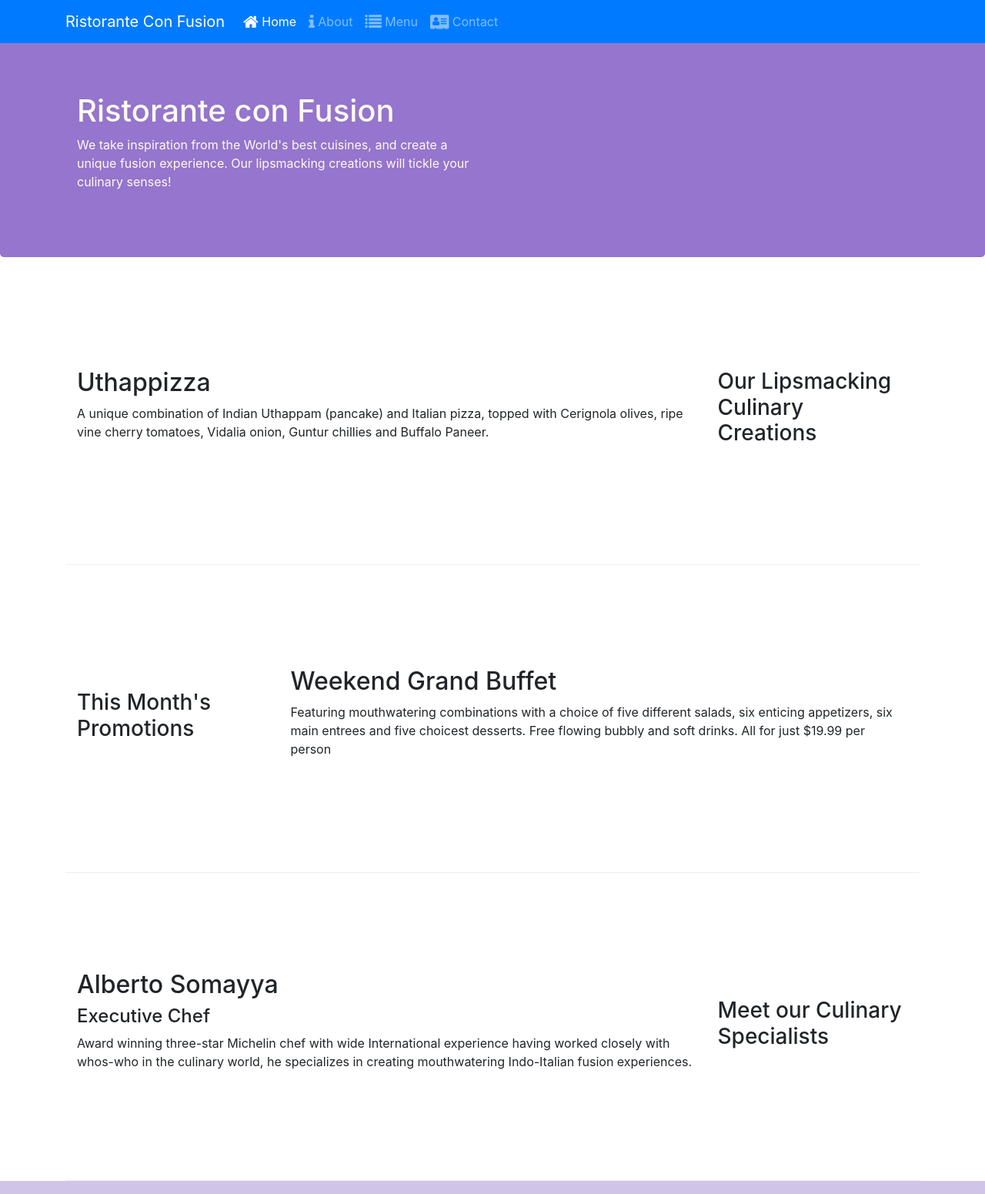
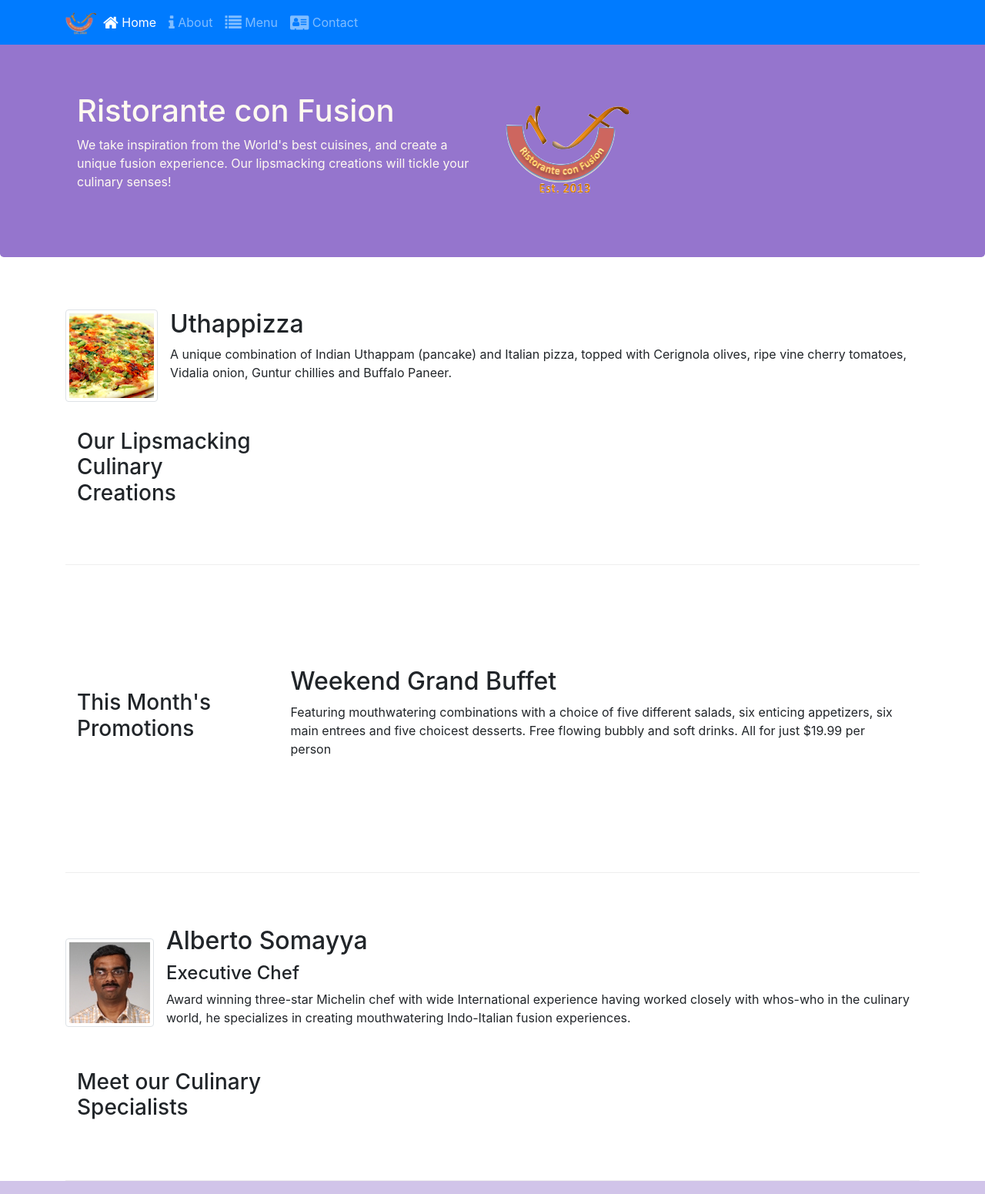
Before and after one commit to bqsistemas/node-app-coursera, a website: page index.html in a window 1280 px wide. Shown: the top 1551 px of the page at 77% size. Drawn offline with nearby package versions, Linux system fonts and the light colour scheme.

Commit message:
Images and Media

```diff
--- a/index.html
+++ b/index.html
@@ -21,14 +21,16 @@
             <button class="navbar-toggler" type="button" data-toggle="collapse" data-target="#Navbar">
                 <span class="navbar-toggler-icon"></span>
             </button>
-            <a class="navbar-brand" href="./index.html">Ristorante Con Fusion</a>
+            <a class="navbar-brand mr-auto" href="./index.html"><img src="img/logo.png" height="30" width="41">
+            </a>
             <div class="collapse navbar-collapse" id="Navbar">
                 <ul class="navbar-nav mr-auto">
                     <li class="nav-item active"><a class="nav-link" href="./index.html"><span
                                 class="fa fa-home fa-lg"></span> Home</a></li>
                     <li class="nav-item"><a class="nav-link" href="./aboutus.html"><span
                                 class="fa fa-info fa-lg"></span> About</a></li>
-                    <li class="nav-item"><a class="nav-link" href="#"><span class="fa fa-list fa-lg"></span> Menu</a>
+                    <li class="nav-item"><a class="nav-link" href="#"><span class="fa fa-list fa-lg"></span>
+                            Menu</a>
                     </li>
                     <li class="nav-item"><a class="nav-link" href="./contactus.html"><span
                                 class="fa fa-address-card fa-lg"></span>
@@ -45,9 +47,11 @@
                     <p>We take inspiration from the World's best cuisines, and create a unique fusion experience. Our
                         lipsmacking creations will tickle your culinary senses!</p>
                 </div>
-                <div class="col-12 col-sm">
+                <div class="col-12 col-sm align-self-center">
+                    <img src="img/logo.png" class="img-fluid">
                 </div>
             </div>
+        </div>
         </div>
     </header>
 
@@ -56,10 +60,15 @@
             <div class="col-12 col-sm-4 order-sm-last col-md-3">
                 <h3>Our Lipsmacking Culinary Creations</h3>
             </div>
-            <div class="col col-sm order-sm-first col-md">
-                <h2>Uthappizza</h2>
-                <p>A unique combination of Indian Uthappam (pancake) and Italian pizza, topped with Cerignola olives,
-                    ripe vine cherry tomatoes, Vidalia onion, Guntur chillies and Buffalo Paneer.</p>
+            <div class="media">
+                <img class="d-flex mr-3 img-thumbnail align-self-center" src="img/uthappizza.png" alt="Uthappizza">
+                <div class="media-body">
+                    <h2 class="mt-0">Uthappizza</h2>
+                    <p class="d-none d-sm-block">A unique combination of Indian Uthappam (pancake) and
+                        Italian pizza, topped with Cerignola olives, ripe vine
+                        cherry tomatoes, Vidalia onion, Guntur chillies and
+                        Buffalo Paneer.</p>
+                </div>
             </div>
         </div>
 
@@ -80,12 +89,17 @@
             <div class="col-12 col-sm-4 order-sm-last col-md-3">
                 <h3>Meet our Culinary Specialists</h3>
             </div>
-            <div class="col col-sm order-sm-first col-md">
-                <h2>Alberto Somayya</h2>
-                <h4>Executive Chef</h4>
-                <p>Award winning three-star Michelin chef with wide International experience having worked closely with
-                    whos-who in the culinary world, he specializes in creating mouthwatering Indo-Italian fusion
-                    experiences. </p>
+            <div class="media">
+                <img class="d-flex mr-3 img-thumbnail align-self-center" src="img/alberto.png" alt="Alberto Somayya">
+                <div class="media-body">
+                    <h2 class="mt-0">Alberto Somayya</h2>
+                    <h4>Executive Chef</h4>
+                    <p class="d-none d-sm-block">Award winning three-star Michelin chef with wide
+                        International experience having worked closely with
+                        whos-who in the culinary world, he specializes in
+                        creating mouthwatering Indo-Italian fusion experiences.
+                    </p>
+                </div>
             </div>
         </div>
     </div>
```
Also changed, not shown: aboutus.html (+4 -2 lines), contactus.html (+4 -2 lines), img/alberto.png (added), img/buffet.png (added), img/logo.png (added), img/uthappizza.png (added).
